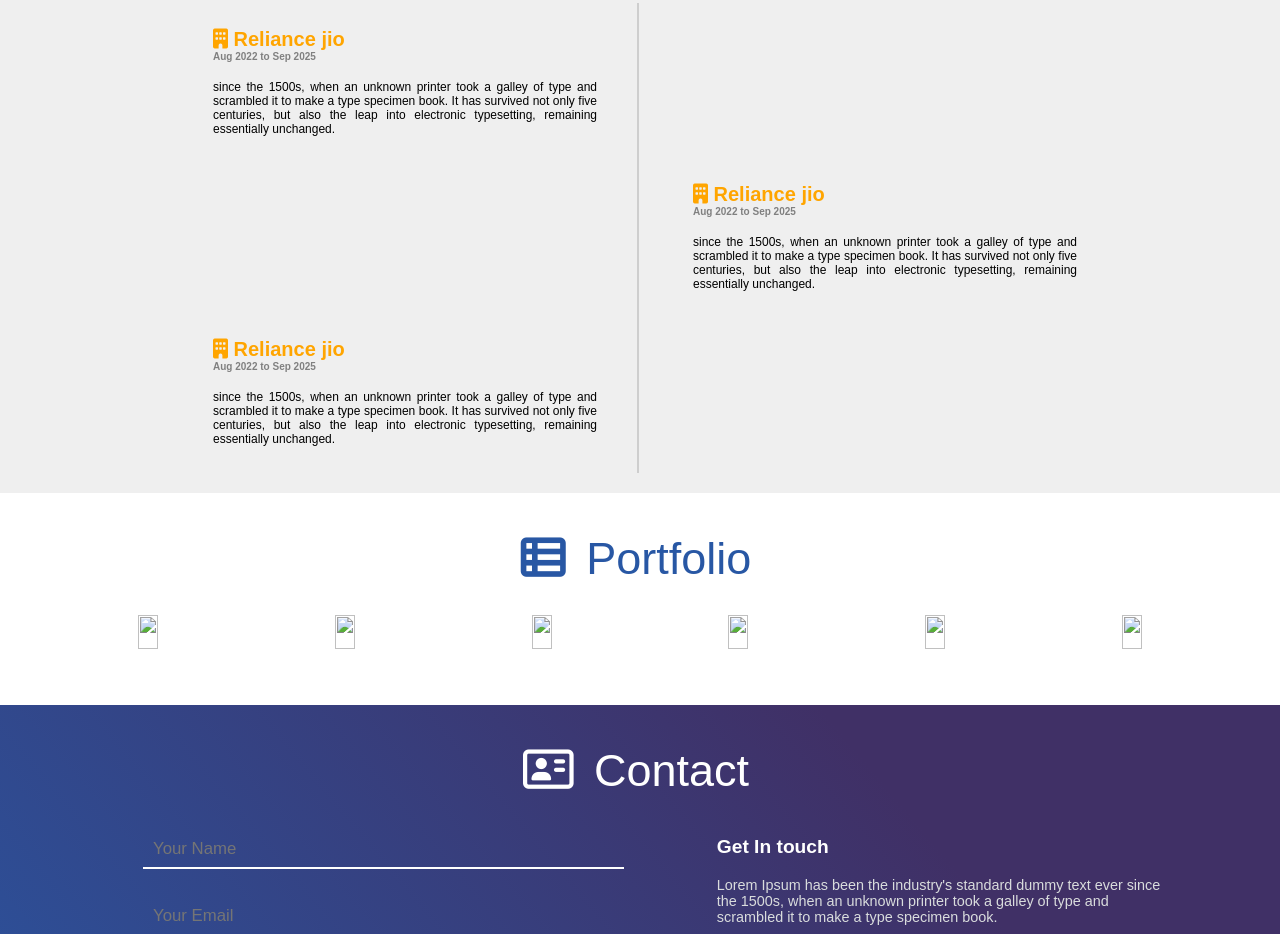
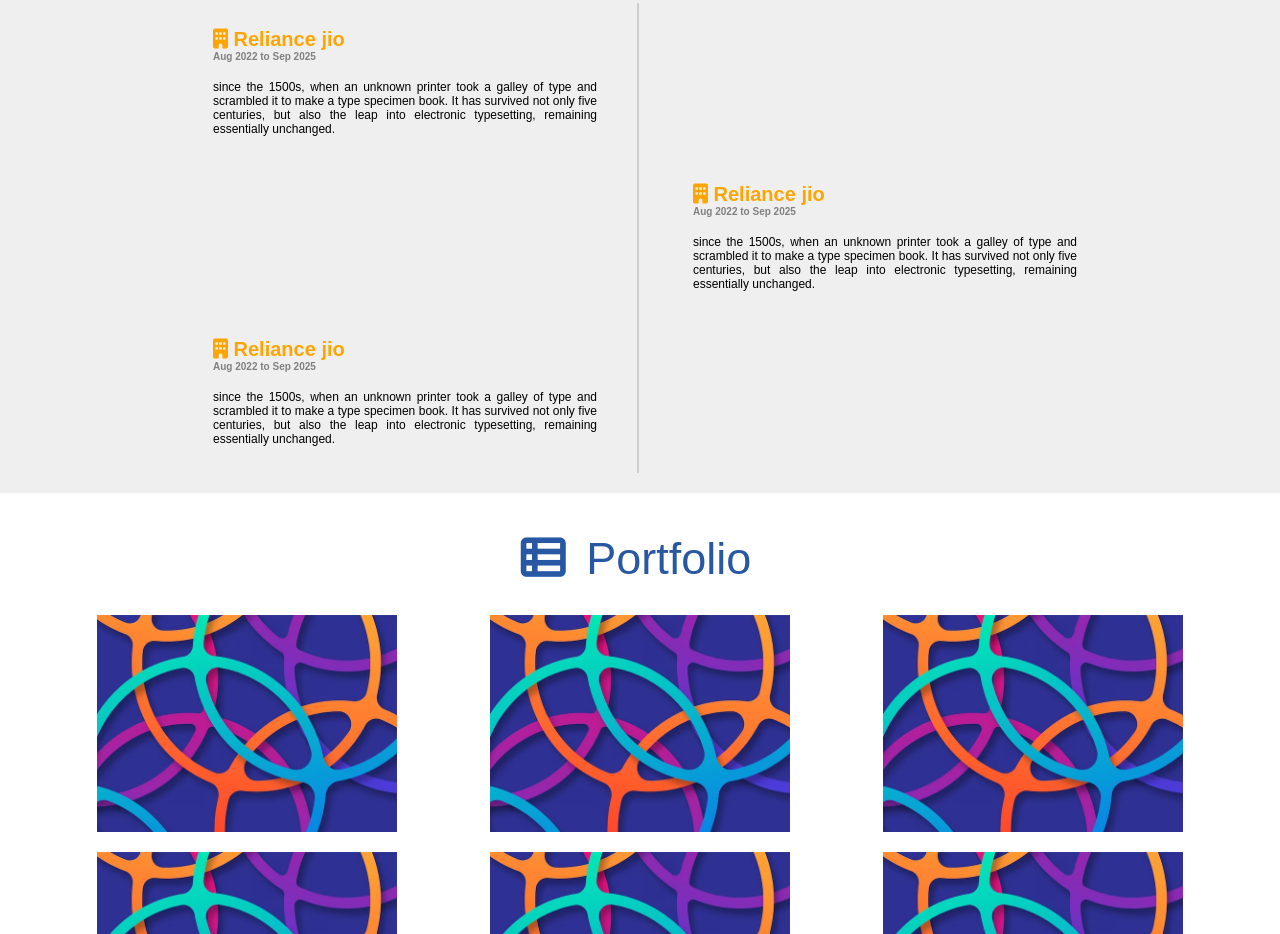
Before and after one commit to yashsinghparmar/resume, a plain HTML site: page index.html in a window 1280 px wide. Shown: the part 1866-2800 px from the top of the page. Drawn offline with Linux system fonts and the light colour scheme.

Commit message:
Update index.html

```diff
--- a/index.html
+++ b/index.html
@@ -83,7 +83,7 @@
 
         <section id="about">
             <div id="my-image">
-                <img src="image/header-image.jpg">
+                <img src="header-image.avif">
             </div>
             <div id="about-para">
 
@@ -278,7 +278,7 @@
             <div id="portfolio-container">
 
                 <div class="portfolio-image-container">
-                    <img src="image/header-image.jpg">
+                    <img src="header-image.avif">
                     <div class="portfolio-details">
                         <p>
                             Write here basic details about the project.
@@ -287,7 +287,7 @@
 
                 </div>
                 <div class="portfolio-image-container">
-                   <img src="image/header-image.jpg">
+                   <img src="header-image.avif">
                     <div class="portfolio-details">
                         <p>
                             Write here basic details about the project.
@@ -296,7 +296,7 @@
 
                 </div>
                 <div class="portfolio-image-container">
-                    <img src="image/header-image.jpg">
+                    <img src="header-image.avif">
                     <div class="portfolio-details">
                         <p>
                             Write here basic details about the project.
@@ -305,7 +305,7 @@
 
                 </div>
                 <div class="portfolio-image-container">
-                    <img src="image/header-image.jpg">
+                    <img src="header-image.avif">
                     <div class="portfolio-details">
                         <p>
                             Write here basic details about the project.
@@ -314,7 +314,7 @@
 
                 </div>
                 <div class="portfolio-image-container">
-                    <img src="image/header-image.jpg">
+                    <img src="header-image.avif">
                     <div class="portfolio-details">
                         <p>
                             Write here basic details about the project.
@@ -323,7 +323,7 @@
 
                 </div>
                 <div class="portfolio-image-container">
-                    <img src="image/header-image.jpg">
+                    <img src="header-image.avif">
                     <div class="portfolio-details">
                         <p>
                             Write here basic details about the project.
```
